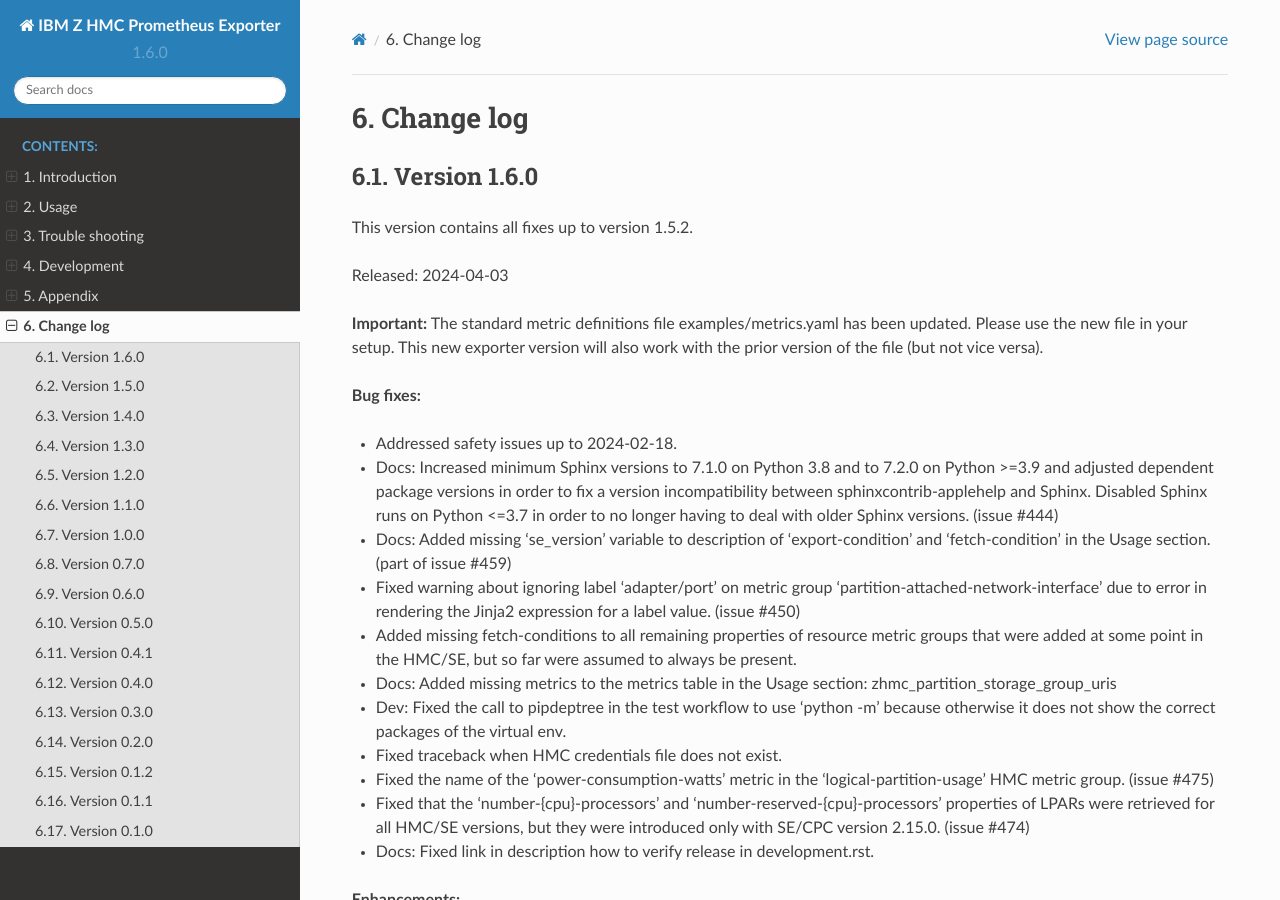
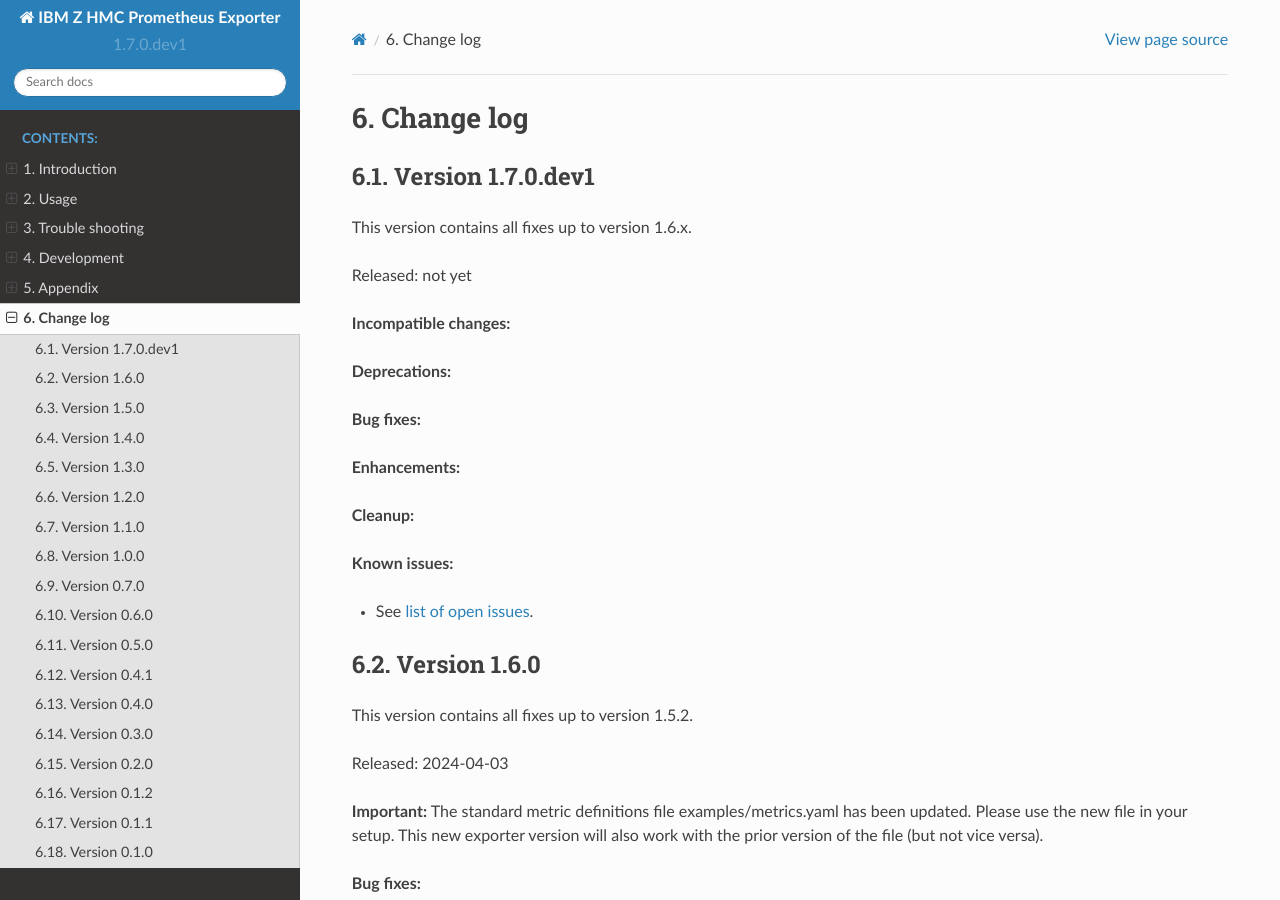
Before and after one commit to zhmcclient/zhmc-prometheus-exporter, a Sphinx documentation site: the page built from docs/changes.rst, in a window 1280 px wide and 900 px high. Built offline with Sphinx 7.4.7 and the Read the Docs theme 2.0.0, drawn with Linux system fonts in a browser that asks for light colours; some of the changed text lies outside the part shown.

Commit message:
Start 1.7.0
Signed-off-by: Andreas Maier <maiera@de.ibm.com>

```diff
--- a/docs/changes.rst
+++ b/docs/changes.rst
@@ -15,6 +15,30 @@
 
 Change log
 ----------
+
+
+Version 1.7.0.dev1
+^^^^^^^^^^^^^^^^^^
+
+This version contains all fixes up to version 1.6.x.
+
+Released: not yet
+
+**Incompatible changes:**
+
+**Deprecations:**
+
+**Bug fixes:**
+
+**Enhancements:**
+
+**Cleanup:**
+
+**Known issues:**
+
+* See `list of open issues`_.
+
+.. _`list of open issues`: https://github.com/zhmcclient/zhmc-prometheus-exporter/issues
 
 
 Version 1.6.0
--- a/zhmc_prometheus_exporter/_version.py
+++ b/zhmc_prometheus_exporter/_version.py
@@ -25,4 +25,4 @@
 #:
 #: * "M.N.P.dev1": A not yet released version M.N.P
 #: * "M.N.P": A released version M.N.P
-__version__ = '1.6.0'
+__version__ = '1.7.0.dev1'
```
